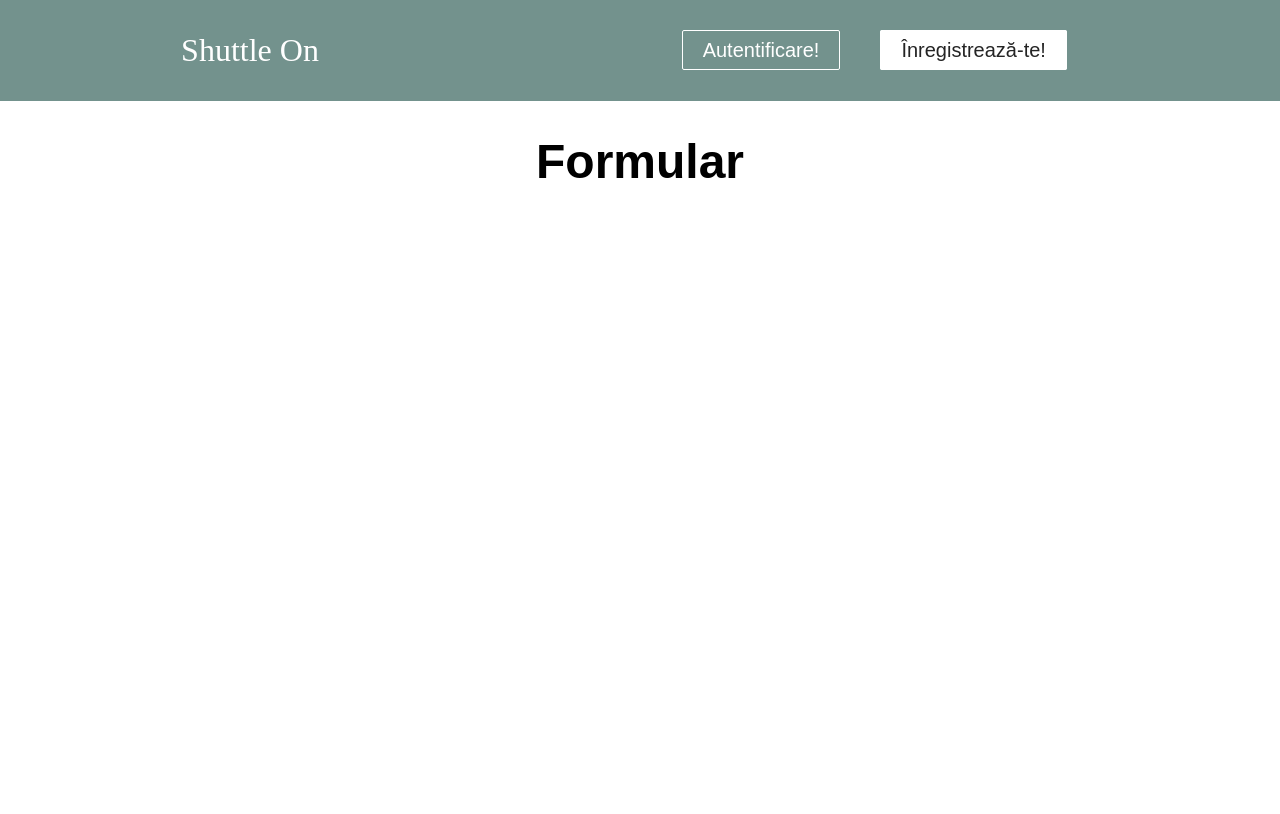
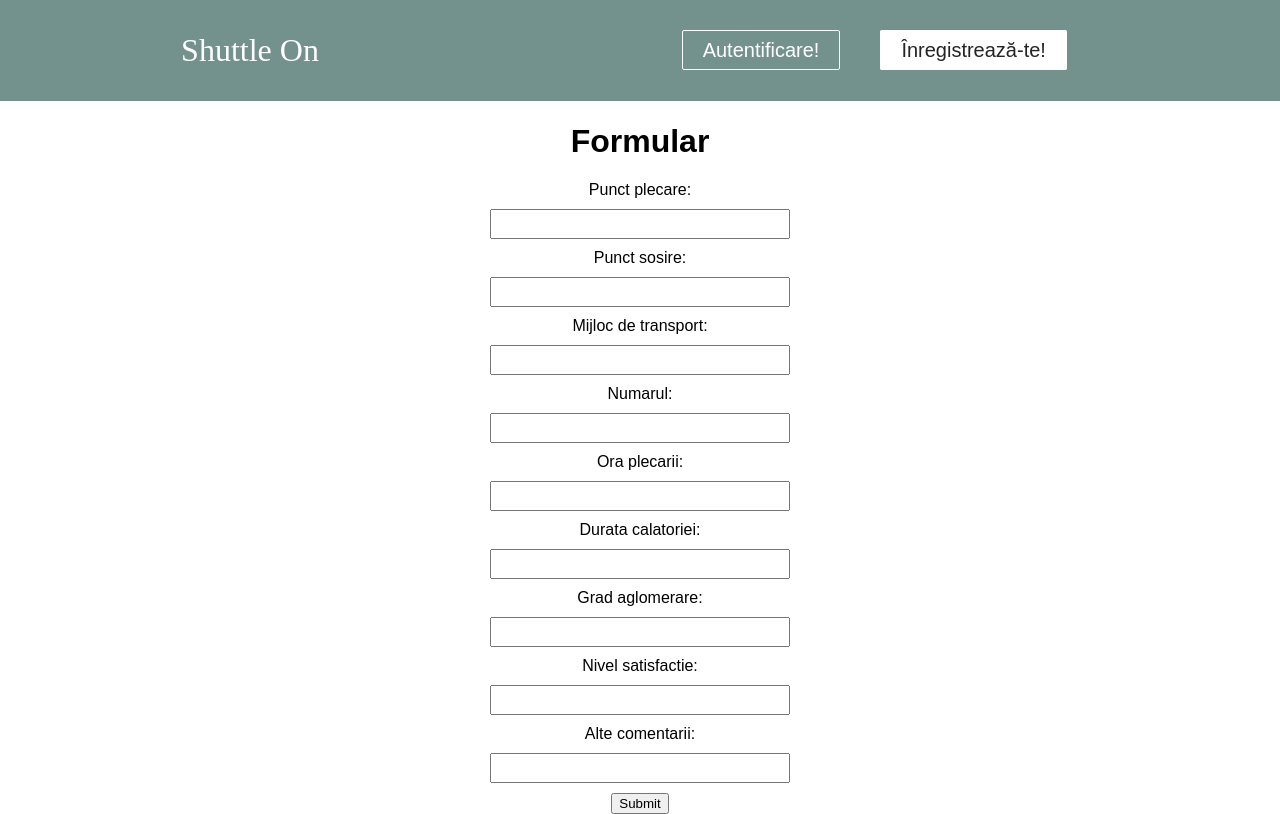
Before and after one commit to alexandrapreda101/Shuttle-on, a React (Create React App) app in the folder frontend/: page /formular in a window 1280 px wide. Built offline with nearby package versions, Linux system fonts and the light colour scheme.

Commit message:
Adaugat formular

```diff
--- a/frontend/src/App.css
+++ b/frontend/src/App.css
@@ -5,7 +5,6 @@
 
   .home,
   .autentificare,
-  .formular,
   .inregistrare,
   .recenzii {
     display: flex;
--- /dev/null
+++ b/frontend/src/components-ai/pages/Formular.css
@@ -0,0 +1,17 @@
+.formular{
+    text-align: center;
+}
+.inputText{
+    display: flex;
+    flex-direction: column;
+    align-items: center;
+    justify-content: center;
+}
+
+.inputText input {
+    width: 300px;
+    height: 30px;
+    margin: 10px;
+    font-size: 25px;
+
+}
--- a/frontend/src/components-ai/pages/Formular.js
+++ b/frontend/src/components-ai/pages/Formular.js
@@ -1,6 +1,38 @@
 import React from 'react';
 import '../../App.css';
+import './Formular.css';
+
 
 export default function Formular() {
-  return <h1 className='formular'>Formular</h1>;
+
+  // transport = ["Metrou","Tramvai","Autobuz","Troleibuz"];
+
+  return (
+    <div className='formular'>
+      <h1>Formular</h1>
+      <div className='inputText'>
+        <label>Punct plecare:</label>
+        <input type='text' name='punct_plecare' />
+        <label>Punct sosire:</label>
+        <input type='text' name='punct_sosire' />
+        <label>Mijloc de transport:</label>
+        <input type='text' name='mijloc_transport' />
+        <label>Numarul:</label>
+        <input type='text' name='numarul' />
+        <label>Ora plecarii:</label>
+        <input type='text' name='ora_plecarii' />
+        <label>Durata calatoriei:</label>
+        <input type='text' name='durata_calatoriei' />
+        <label>Grad aglomerare:</label>
+        <input type='text' name='grad_aglomerare' />
+        <label>Nivel satisfactie:</label>
+        <input type='text' name='nivel_satisfactie' />
+        <label>Alte comentarii:</label>
+        <input type='text' name='alte_comentarii' />
+
+        <button>Submit</button>
+      </div>
+    </div>
+
+  );
 }
```
Also changed, not shown: 1 other file (tests, documents, lock files or other folders).
